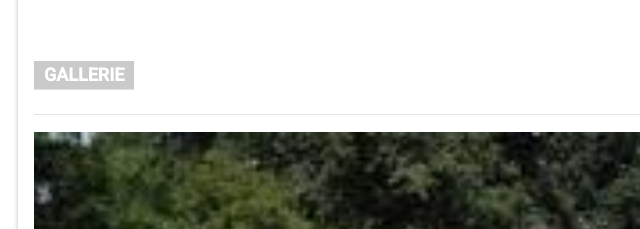
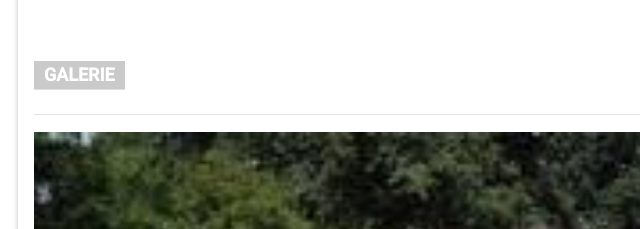
Before and after one commit to karoldavid/chinese-boxing-international, a plain HTML site: page index.html in a window 1280 px wide. Shown: the part 1976-2205 px from the top of the page, 142-782 px from the left. Drawn offline with Linux system fonts and the light colour scheme; a web font is replaced by a local one.

Commit message:
fix typo in Galerie title

```diff
--- a/index.html
+++ b/index.html
@@ -147,7 +147,7 @@ möglich. Kostenlose Probestunden.</span>
           </ul><hr>
         </section>
         <section class="gallery wrapper">
-          <h2 class="gallery-title teaser">GALLERIE</h2><hr>
+          <h2 class="gallery-title teaser">GALERIE</h2><hr>
             <figure>
               <picture>
                 <img src="images/gallery-2.jpg" width="100%" alt="tai chi groupe">
```
